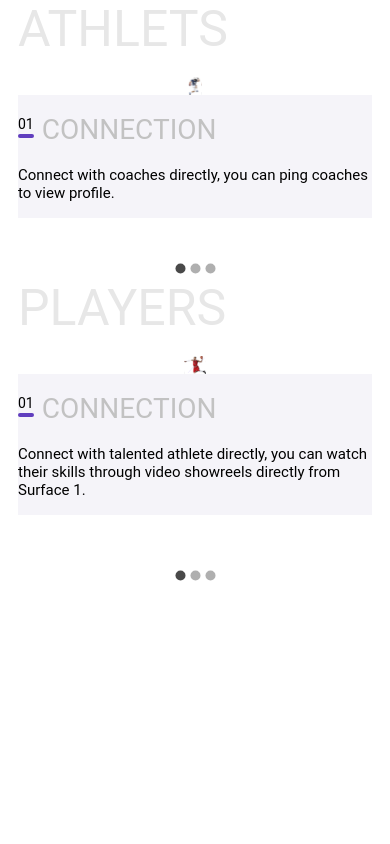
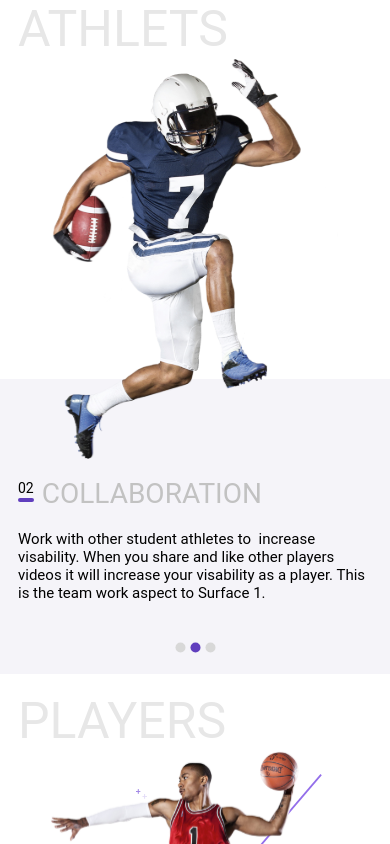
Before and after one commit to wintory/tri-petch-assignment, a React (Vite) app: page / in a window 390 px wide. Built offline with nearby package versions, Linux system fonts and the light colour scheme.

Commit message:
build: add responsive style

```diff
--- a/src/components/ContentCard/index.tsx
+++ b/src/components/ContentCard/index.tsx
@@ -11,7 +11,7 @@ export interface ContentCardProps {
 }
 
 const Wrapper = styled(Box)(({ theme }) => ({
-  padding: '16px 0',
+  padding: '16px 18px',
 
   [theme.breakpoints.up('md')]: {
     padding: '30px 0',
--- a/src/containers/ContentSection/index.tsx
+++ b/src/containers/ContentSection/index.tsx
@@ -18,14 +18,16 @@ export interface ContentBoxProps {
 export const TitleBox = styled(Box)<{ type?: BackgroundType }>(
   ({ theme, type }) => ({
     width: '100%',
-    paddingTop: '18px',
     position: 'relative',
+    background: 'linear-gradient(180deg, #FFFFFF 80%, #F5F4F9 20%)',
 
     [theme.breakpoints.up('md')]: {
+      background: 'transparent',
       paddingTop: type === 'primary' ? '81px' : '51px',
     },
 
     [theme.breakpoints.up('lg')]: {
+      background: 'transparent',
       paddingTop: type === 'primary' ? '24px' : '80px',
     },
 
@@ -98,9 +100,24 @@ const ContentSection: FC<ContentBoxProps> = ({
       {isMobile ? (
         <ContentCarousel
           animation="slide"
-          autoPlay={false}
+          autoPlay
+          sx={{ backgroundColor: '#F5F4F9' }}
+          stopAutoPlayOnHover
+          indicatorContainerProps={{
+            style: {
+              padding: '16px 0',
+              margin: 0,
+            },
+          }}
+          activeIndicatorIconButtonProps={{
+            style: {
+              color: '#603EBE',
+            },
+          }}
           indicatorIconButtonProps={{
-            style: {},
+            style: {
+              color: '#D8D8D8',
+            },
           }}
         >
           {data.map(({ title, description }, index) => (
--- a/src/pages/Home.tsx
+++ b/src/pages/Home.tsx
@@ -10,7 +10,7 @@ const Wrapper = styled(Box)(({ theme }) => ({
   maxWidth: '1630px',
   margin: 'auto',
   boxSizing: 'border-box',
-  padding: '0 18px',
+  padding: 0,
 
   [theme.breakpoints.up('md')]: {
     padding: '0 32px',
@@ -44,6 +44,11 @@ const Image = styled('img')(({ theme }) => ({
   width: '100%',
   height: '100%',
 
+  [theme.breakpoints.down('md')]: {
+    position: 'relative',
+    maxHeight: '400px',
+  },
+
   [theme.breakpoints.up('md')]: {
     position: 'absolute',
     top: '24px',
@@ -62,7 +67,7 @@ const Image = styled('img')(({ theme }) => ({
     position: 'absolute',
     maxWidth: 'auto',
     top: '24px',
-    right: '200px',
+    right: '100px',
 
     '&.right-image': {
       height: 'auto',
@@ -84,11 +89,18 @@ const Home: FC = () => {
           variant={isMobile ? 'h3' : 'h1'}
           color="#E7E7E7"
           display={isMobile ? 'initial' : 'none'}
+          paddingX={isMobile ? '18px' : 0}
         >
           {AthletsContent.title}
         </Typography>
         <TitleBox>
-          <Image src={FootballPlayerImage} alt="football-player" />
+          <Box
+            display="flex"
+            justifyContent="center"
+            paddingX={isMobile ? '50px' : 0}
+          >
+            <Image src={FootballPlayerImage} alt="football-player" />
+          </Box>
         </TitleBox>
         <ContentSection {...AthletsContent} />
       </Content>
@@ -96,13 +108,17 @@ const Home: FC = () => {
         <Typography
           variant={isMobile ? 'h3' : 'h1'}
           color="#E7E7E7"
+          pt="18px"
           display={isMobile ? 'initial' : 'none'}
+          paddingX={isMobile ? '18px' : 0}
         >
           {PlayerContent.title}
         </Typography>
         {isMobile && (
           <TitleBox>
-            <Image src={BasketballPlayerImage} alt="basketball-player" />
+            <Box display="flex" justifyContent="center" paddingX="50px">
+              <Image src={BasketballPlayerImage} alt="basketball-player" />
+            </Box>
           </TitleBox>
         )}
         <ContentSection {...PlayerContent} type="secondary" />
```
